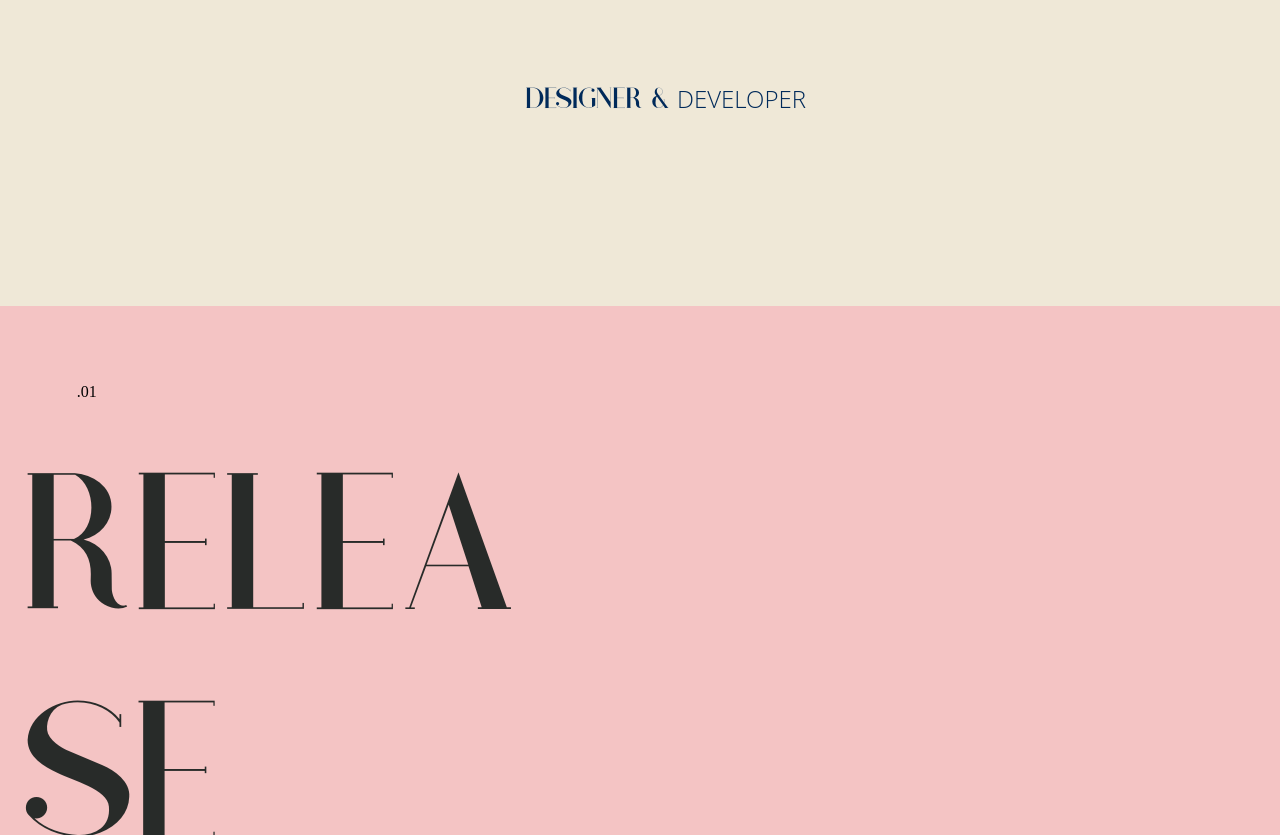
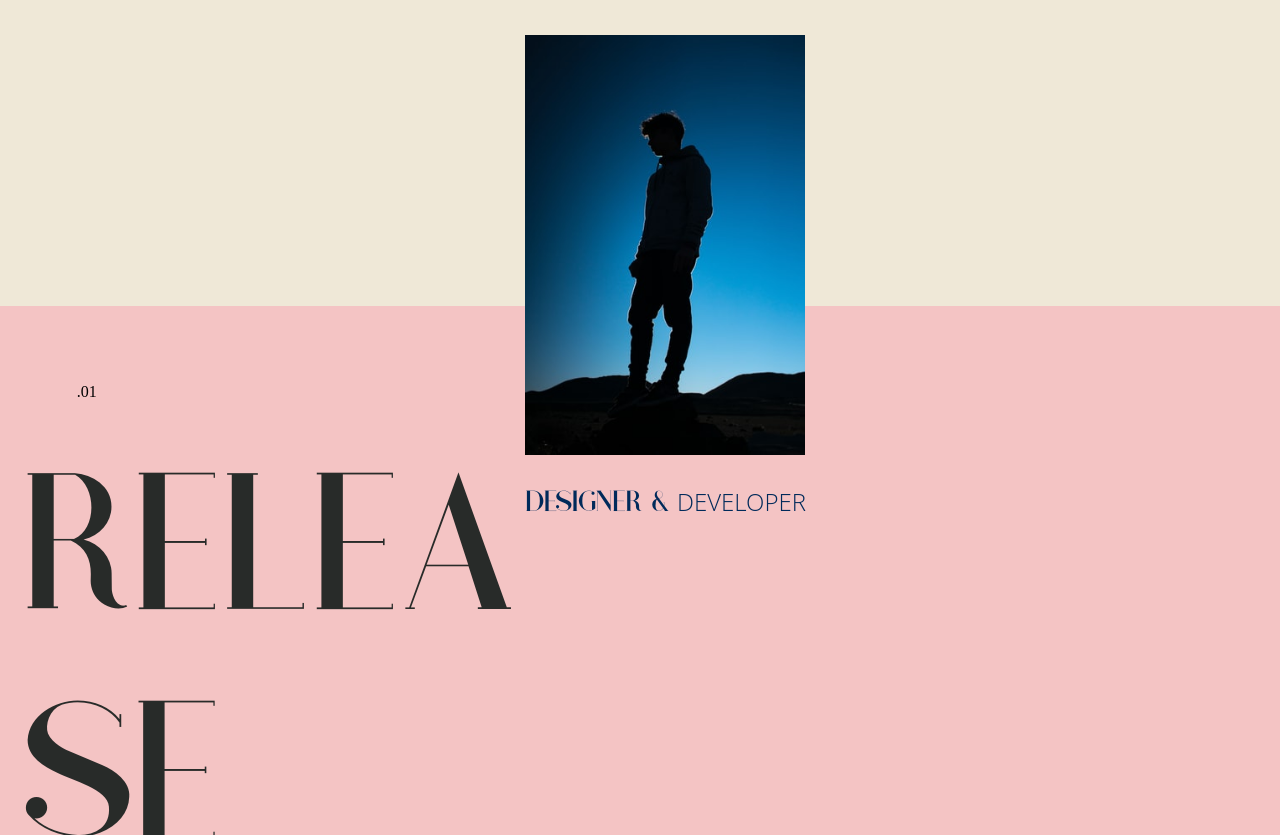
Before and after one commit to MirnelAjkunic/Temporary-Folio, a plain HTML site: page index.html in a window 1280 px wide. Shown: the part 910-1745 px from the top of the page. Drawn offline with Linux system fonts and the light colour scheme; the site is published under a folder, as on GitHub Pages, so addresses that start at the root find nothing.

Commit message:
temporary done

```diff
--- a/index.html
+++ b/index.html
@@ -19,7 +19,7 @@
         <section class="headline">
             <h1>Temporary</h1>
             <h1>Folio &#8213; ©</h1>
-            <img class="blue-sky" src="/assets/img/blue.jpeg" alt="">
+            <img class="blue-sky" src="assets/img/blue.jpeg" alt="">
             <p>DESIGNER & <span class="font">DEVELOPER</span></p>
 
         </section>
```
